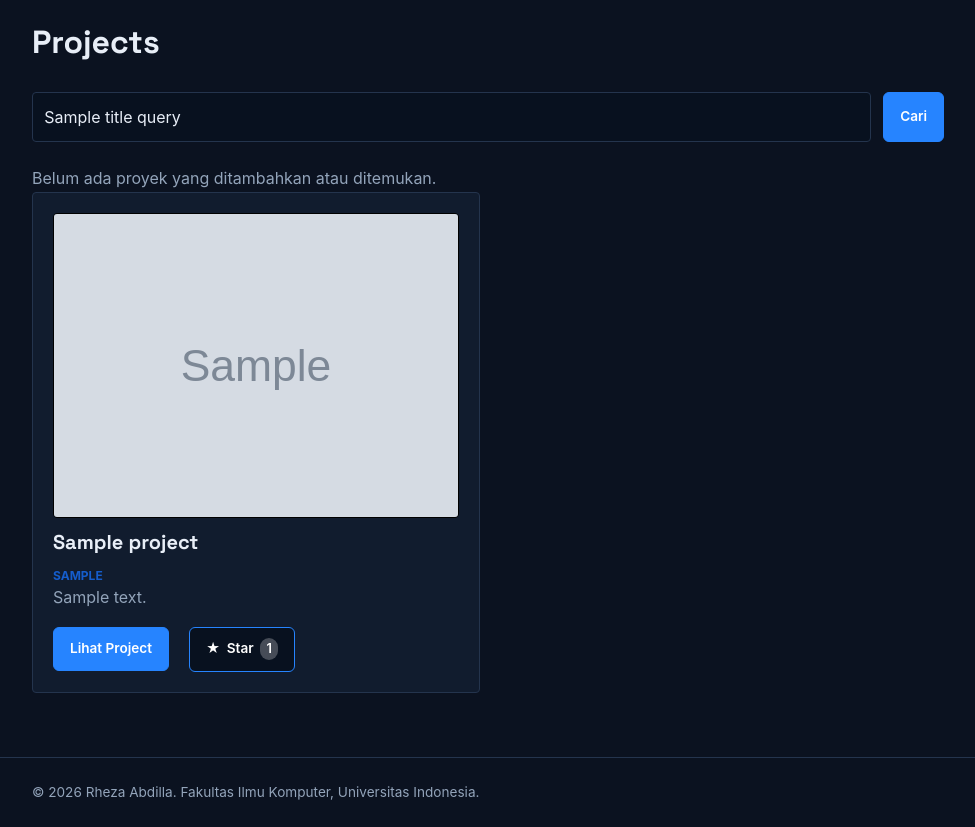
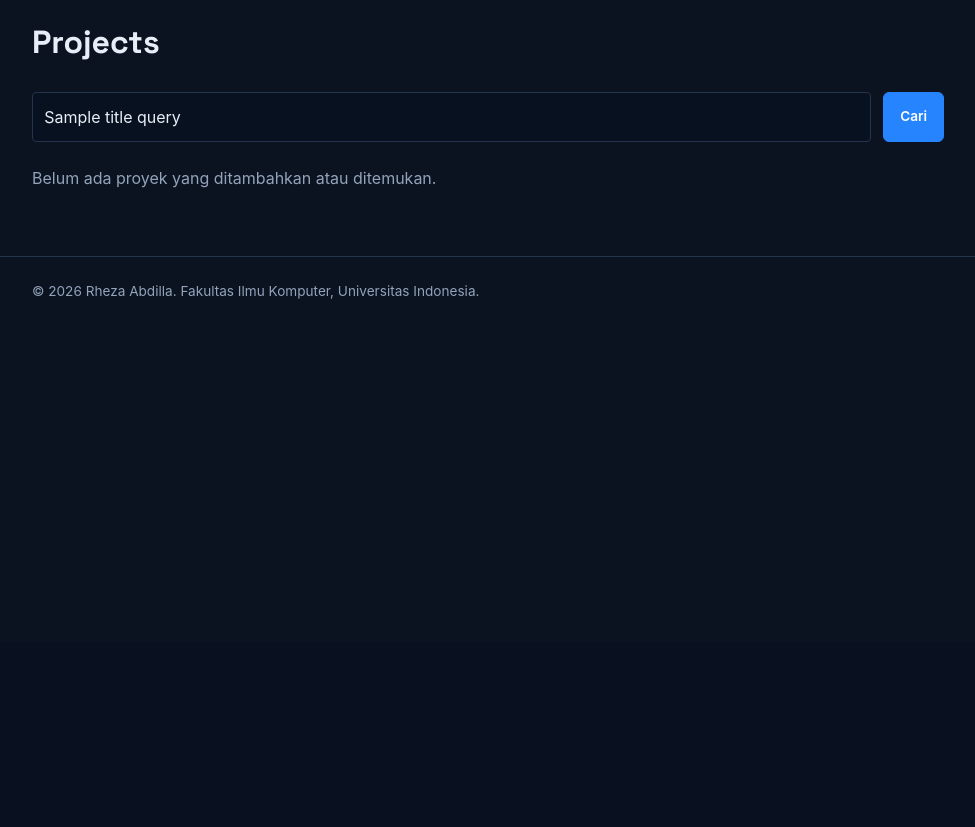
Before and after one commit to reeejaaaaaa/myportofolio, a Django app: template templates/projects.html in a window 1280 px wide. Shown: the part 157-984 px from the top of the page, without its empty margins (152-1127 px from the left). After the commit the page ends 456 px from the top, so only its background shows below. Run offline with Django 5.2, Linux system fonts and the light colour scheme; tables that the repository leaves empty hold one stand-in row (values such as "Sample post"); the template is opened without the code that fills it: values that come from a table or form of the project are taken from there, most other values are stand-ins (such as "Sample title", 1, 10 or a date in 2020); grey boxes marked "Sample" are stand-in pictures; data that the repository does not hold is empty.

Commit message:
refactor: remove legacy project rendering code

```diff
--- a/templates/projects.html
+++ b/templates/projects.html
@@ -11,14 +11,14 @@ Projects - Rheza Abdilla
             <p class="section-kicker">Karya yang saya bangun</p>
             <div class="project-header">
                 <h1>Projects</h1>
-                {% if user.is_superuser %}
+
                 {% if user.is_superuser %}
                 <button type="button" class="button project-add-button" popovertarget="add-project-modal">
                     <span aria-hidden="true">+</span>
                     Tambah Proyek
                 </button>
                 {% endif %}
-                {% endif %}
+
             </div>
             <form id="project-search-form" class="project-search">
                 <input type="search" id="search-input" name="title" value="{{ title_query }}"
@@ -49,41 +49,7 @@ Projects - Rheza Abdilla
             </div>
 
             <div id="grid" class="experience-grid project-grid hide"></div>
-            <div class="experience-grid project-grid">
-                {% for project in project_list %}
-                <article class="experience-card">
-                    {% if project.project_image_url %}
-                    <img src="{{ project.project_image_url }}" alt="Gambar {{ project.title }}" class="project-image">
-                    {% endif %}
-                    <h2>{{ project.title }}</h2>
-                    <span class="experience-category">{{ project.tech_stack }}</span>
-                    <p class="experience-description">{{ project.description }}</p>
-                    <div class="project-card-actions">
-                        <div class="project-actions">
 
-                            {% if project.project_url %}
-                            <a href="{{ project.project_url }}" class="button">
-                                Lihat Project
-                            </a>
-                            {% endif %}
-
-                            {% include "components/project_star.html" with project=project %}
-
-                            {% if user.is_superuser %}
-                            {% include "components/project_delete_modal.html" with project=project %}
-                            {% endif %}
-
-                        </div>
-                    </div>
-                </article>
-                {% empty %}
-                {% if title_query %}
-                <p class="empty-state">Tidak ada proyek dengan nama tersebut.</p>
-                {% else %}
-                <p class="empty-state">Belum ada proyek yang ditambahkan.</p>
-                {% endif %}
-                {% endfor %}
-            </div>
         </div>
     </section>
 </main>
@@ -148,14 +114,7 @@ Projects - Rheza Abdilla
         );
     }
 
-    function escapeHtml(value) {
-        return String(value ?? "")
-            .replaceAll("&", "&amp;")
-            .replaceAll("<", "&lt;")
-            .replaceAll(">", "&gt;")
-            .replaceAll('"', "&quot;")
-            .replaceAll("'", "&#39;");
-    }
+
 
     function buildProjectCardElement(item) {
         const project = item.fields;
@@ -434,45 +393,6 @@ Projects - Rheza Abdilla
         document.getElementById("project-form");
 
 
-    function getCookie(name) {
-        let cookieValue = null;
-
-        if (
-            document.cookie &&
-            document.cookie !== ""
-        ) {
-            const cookies =
-                document.cookie.split(";");
-
-            for (
-                let i = 0;
-                i < cookies.length;
-                i++
-            ) {
-                const cookie =
-                    cookies[i].trim();
-
-                if (
-                    cookie.substring(
-                        0,
-                        name.length + 1
-                    ) ===
-                    name + "="
-                ) {
-                    cookieValue =
-                        decodeURIComponent(
-                            cookie.substring(
-                                name.length + 1
-                            )
-                        );
-
-                    break;
-                }
-            }
-        }
-
-        return cookieValue;
-    }
 
 
     async function addProject(event) {
```
